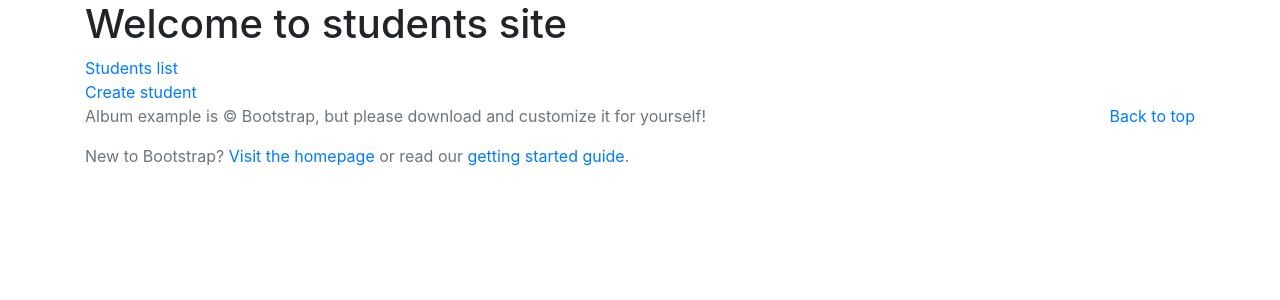
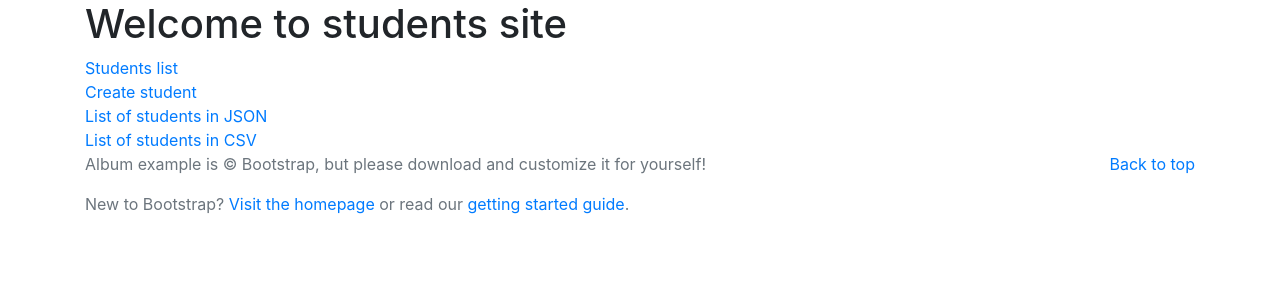
Before and after one commit to KonDob/HL_HT5, a Django app: page / in a window 1280 px wide. Shown: the part 56-356 px from the top of the page. Run offline with Django 3.2, Linux system fonts and the light colour scheme; parts of the project's set-up code (start-up, migrations or seed data) failed here and were passed over; some libraries are stand-ins or nearby versions.

Commit message:
Add json,csv views. Modify home view and gitignore (#10)
Merge a json csv pages

```diff
--- a/main/homepage/templates/home.html
+++ b/main/homepage/templates/home.html
@@ -7,6 +7,8 @@
     <div class="row row-cols-1">
         <a class="col" href="{% url 'homepage:students_list' %}">Students list</a>
         <a class="col" href="{% url 'homepage:create_student' %}">Create student</a>
+        <a class="col" href="{% url 'homepage:json_students_list' %}">List of students in JSON</a>
+        <a class="col" href="{% url 'homepage:csv_students_list' %}">List of students in CSV</a>
     </div>
 </div>
 {% endblock %}
--- a/main/homepage/urls.py
+++ b/main/homepage/urls.py
@@ -11,5 +11,9 @@ urlpatterns = [
     path('create_student/', views.CreateStudentView.as_view(),
          name='create_student'),
     path('edit_student/<id>', views.EditStudentView.as_view(),
-         name='edit_student')
+         name='edit_student'),
+    path('json_students_list', views.JsonStudentView.as_view(),
+         name='json_students_list'),
+    path('csv_students_list', views.CSVStudentView.as_view(),
+         name='csv_students_list'),
 ]
--- a/main/homepage/views.py
+++ b/main/homepage/views.py
@@ -1,4 +1,6 @@
+import csv
 from django.contrib import messages
+from django.http import HttpResponse, JsonResponse
 from django.shortcuts import redirect, render
 from django.views.generic.base import View
 
@@ -70,3 +72,28 @@ class EditStudentView(View):
             messages.add_message(request, messages.INFO,
                                  'You trying edit student with invalid data')
             return self.get(request, id)
+
+
+class JsonStudentView(View):
+
+    def get(self, request):
+        students = list(Student.objects.all().values())
+        return JsonResponse(students, safe=False)
+
+
+class CSVStudentView(View):
+
+    def get(self, request):
+        response = HttpResponse(content_type="text/csv")
+        response['Content-Disposition'] = "attachment; \
+                filename=students_list.csv"
+        writer = csv.writer(response)
+        writer.writerow(["Name", "Book", "Subject"])
+        students = Student.objects.all()
+        for student in students:
+            writer.writerow([
+                student.name,
+                student.book.name if student.book else None,
+                student.subject.title if student.subject else None,
+            ])
+        return response
```
Also changed, not shown: 1 other file.
